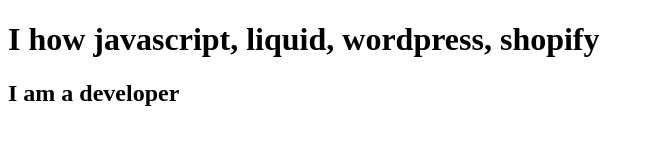
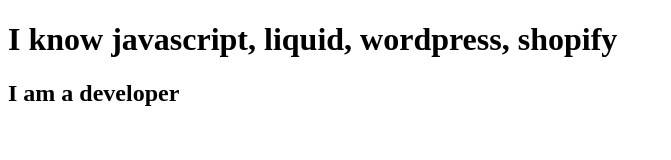
Before and after one commit to RaselEmon/my-third-repo, a plain HTML site: page index.html in a window 1280 px wide. Shown: the whole page, without its empty margins (0-671 px from the left). Drawn offline with Linux system fonts and the light colour scheme.

Commit message:
second edit

```diff
--- a/index.html
+++ b/index.html
@@ -7,7 +7,7 @@
     <title>My Third Github Repo</title>
 </head>
 <body>
-    <h1>I how javascript, liquid, wordpress, shopify</h1>
+    <h1>I know javascript, liquid, wordpress, shopify</h1>
     <h2>I am a developer</h2>
 
 </body>
```
